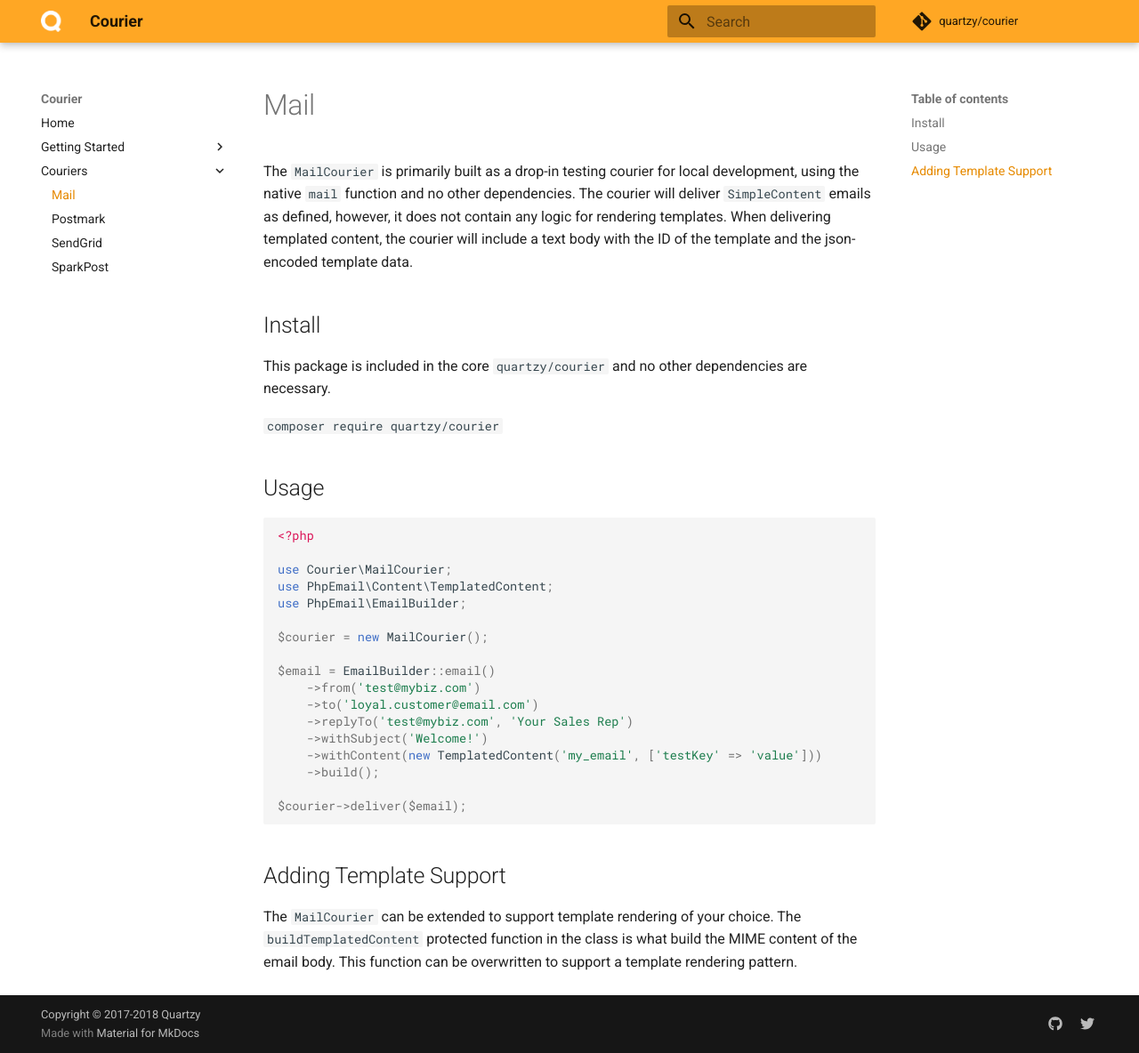
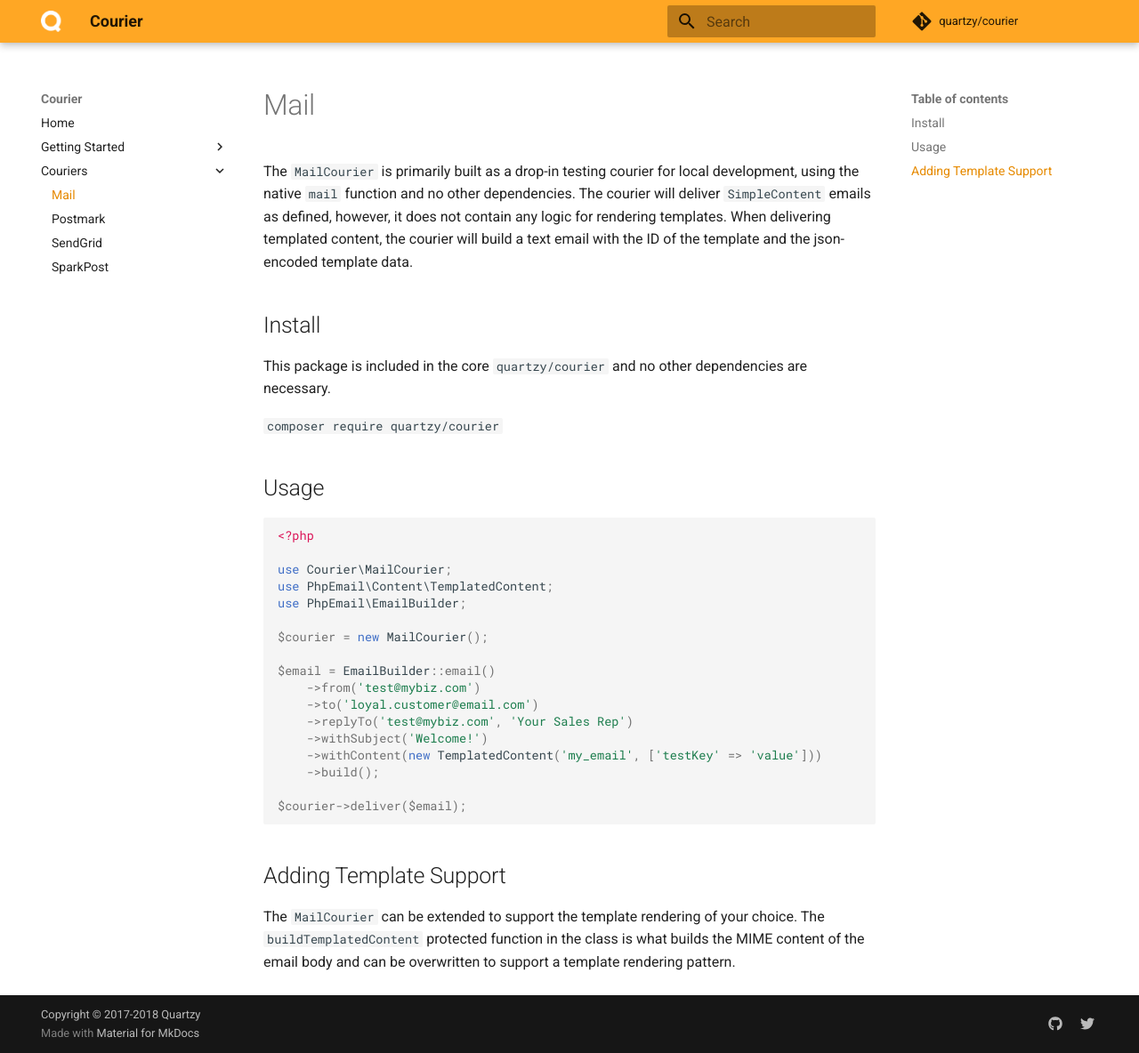
Before and after one commit to quartzy/courier, an MkDocs documentation site: the page built from docs/couriers/mail.md, in a window 1280 px wide and 1184 px high. Shown: the whole window at 89% size. Built offline with MkDocs 1.6.1 and Material for MkDocs 9.7.7, drawn with Linux system fonts in a browser that asks for light colours; comment, search, counter and statistics services are not loaded; old or Windows-style settings are respelled for this version of MkDocs.

Commit message:
Fix doc typos [ci skip]

```diff
--- a/docs/couriers/mail.md
+++ b/docs/couriers/mail.md
@@ -1,6 +1,6 @@
 The `MailCourier` is primarily built as a drop-in testing courier for local development, using the native `mail`
 function and no other dependencies. The courier will deliver `SimpleContent` emails as defined, however, it does not
-contain any logic for rendering templates. When delivering templated content, the courier will include a text body
+contain any logic for rendering templates. When delivering templated content, the courier will build a text email
 with the ID of the template and the json-encoded template data.
 
 ## Install
@@ -33,6 +33,6 @@ $courier->deliver($email);
 
 ## Adding Template Support
 
-The `MailCourier` can be extended to support template rendering of your choice. The `buildTemplatedContent` protected
-function in the class is what build the MIME content of the email body. This function can be overwritten to support
+The `MailCourier` can be extended to support the template rendering of your choice. The `buildTemplatedContent` protected
+function in the class is what builds the MIME content of the email body and can be overwritten to support
 a template rendering pattern.
```
